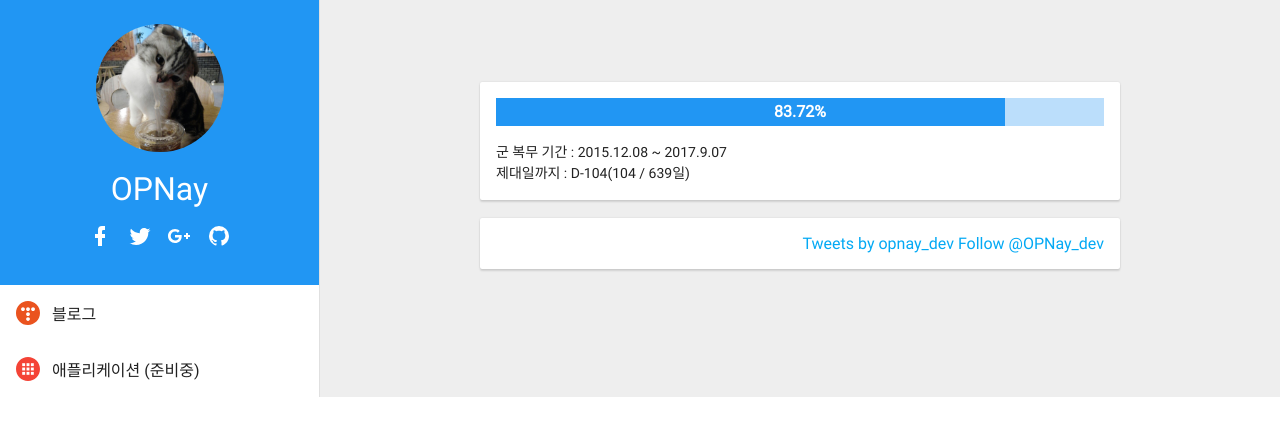
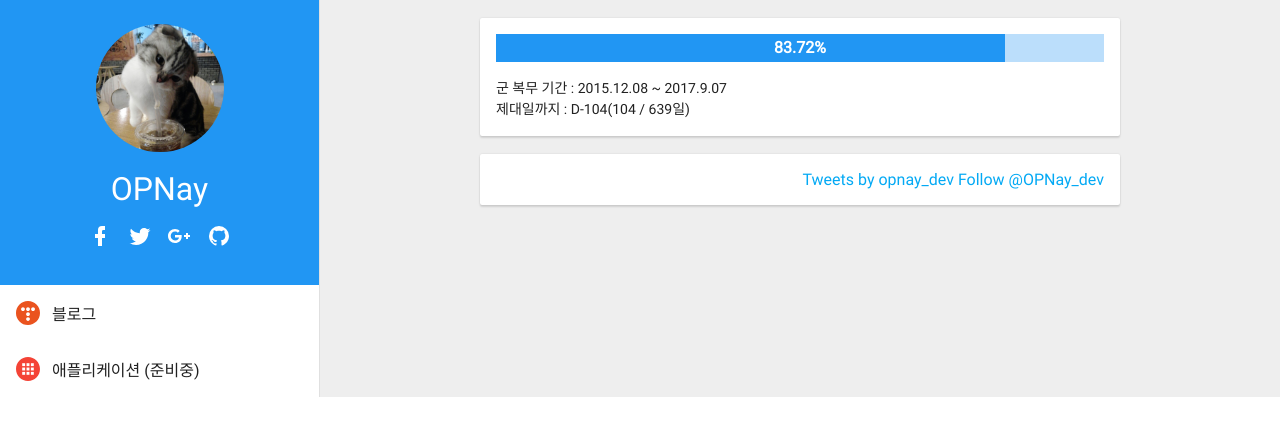
Before and after one commit to opnay/opnay.github.io, a Jekyll site: the page built from index.html, in a window 1280 px wide. Shown: the top 436 px of the page. Built offline with Jekyll 4.4.1, drawn with Linux system fonts in a browser that asks for light colours; some web fonts are replaced; comment, search, counter and statistics services are not loaded.

Commit message:
css: Don't overflow content

```diff
--- a/css/default.css
+++ b/css/default.css
@@ -32,8 +32,8 @@
 .desktop .nav {transform:translateY(-100%);}
 .nav .menu {position:absolute; top:0; left:0; padding:14px; width:64px; height:64px;}
 
-.content {height:calc(100% - 64px); overflow-x:hidden; overflow-y:auto;}
-.desktop .content {height:100%;}
+.content {height:100%; overflow-x:hidden; overflow-y:auto;}
+.tablet .content, .mobile .content {margin-top:64px; height:calc(100% - 64px);}
 
 .desktop .card, .tablet .card {margin:18px auto; width:640px;}
 .mobile .card {width:100%;}
--- a/css/material.css
+++ b/css/material.css
@@ -62,7 +62,7 @@
 /* Components */
 .card {background:white; padding:16px; border-radius:2px; box-shadow:0 0 2px rgba(0,0,0,0.12), 0 2px 2px rgba(0,0,0,0.12);}
 
-.nav {width:100%; height:64px; transition:box-shadow linear 200ms;}
+.nav {position:fixed; top:0; left:0; width:100%; height:64px; transition:box-shadow linear 200ms;}
 .nav.shadow {box-shadow:0 0 8px rgba(0,0,0,0.12), 0 8px 8px rgba(0,0,0,0.24);}
 
 .cover {z-index:110; background:rgba(0,0,0,0.1); position:fixed; width:100%; height:100%;}
```
